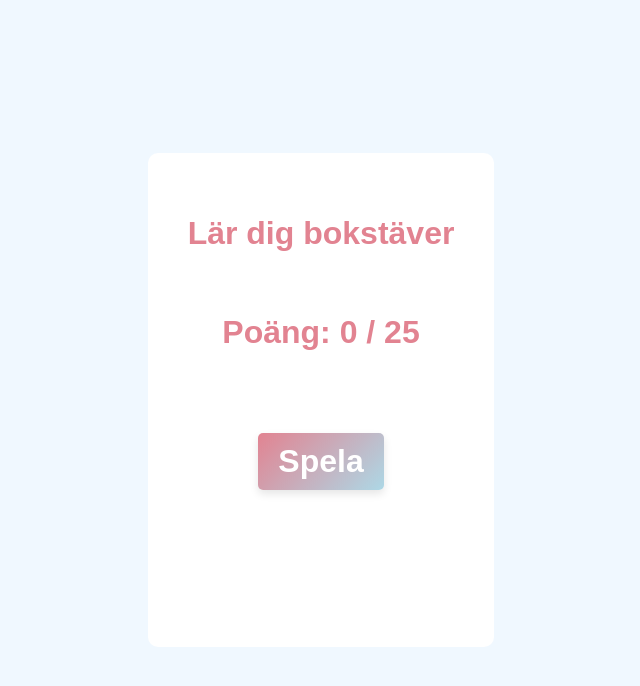
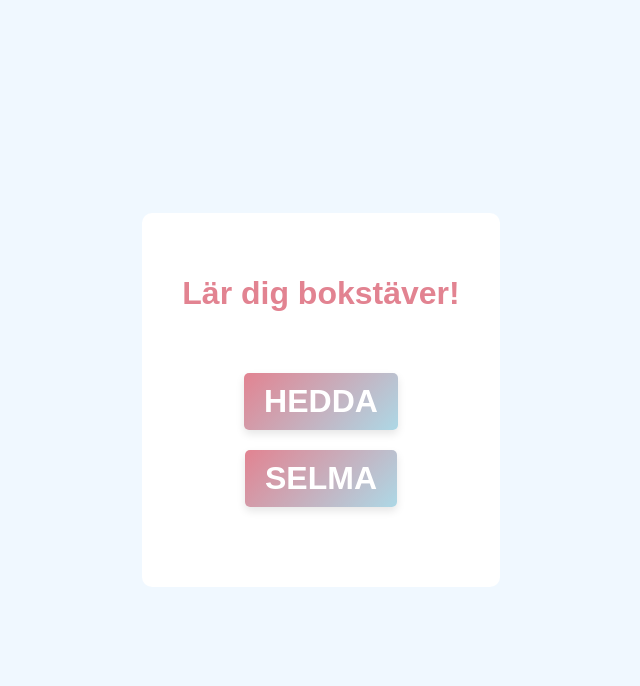
Before and after one commit to alterot/learn-letters, a React (Vite) app: page / in a window 1280 px wide. Shown: the top 686 px of the page, without its empty margins (319-959 px from the left). Built offline with nearby package versions, Linux system fonts and the light colour scheme.

Commit message:
fix correct screen

```diff
--- a/src/App.tsx
+++ b/src/App.tsx
@@ -1,11 +1,23 @@
+import { useState } from 'react';
 import './App.css';
 import Game from './components/Game';
+import GameModeSelection from './components/GameModeSelection';
 
 export default function App() {
+  const [gameMode, setGameMode] = useState<'easy' | 'hard' | null>(null);
+
+  const handleSelectMode = (mode: 'easy' | 'hard') => {
+    setGameMode(mode);
+  };
+
   return (
     <div className="header-container">
-      <h1>Lär dig bokstäver</h1>
-      <Game />
+      <h1>Lär dig bokstäver!</h1>
+      {gameMode === null ? (
+        <GameModeSelection onSelectMode={handleSelectMode} />
+      ) : (
+        <Game gameMode={gameMode} />
+      )}
     </div>
   );
 }
--- a/src/components/Game.tsx
+++ b/src/components/Game.tsx
@@ -1,4 +1,4 @@
-import { useState, useEffect } from 'react';
+import React, { useState, useEffect, useCallback } from 'react';
 import { images } from './Images';
 import GameUI from './GameUI';
 import correctSound from '../sounds/correct.wav';
@@ -7,7 +7,11 @@ import incorrectSound from '../sounds/incorrect.wav';
 const correctAudio = new Audio(correctSound);
 const incorrectAudio = new Audio(incorrectSound);
 
-const Game: React.FC = () => {
+interface GameProps {
+  gameMode: 'easy' | 'hard';
+}
+
+const Game: React.FC<GameProps> = ({ gameMode }) => {
   const [image, setImage] = useState<string | null>(null);
   const [feedback, setFeedback] = useState<string | null>(null);
   const [score, setScore] = useState<number>(0);
@@ -35,17 +39,11 @@ const Game: React.FC = () => {
     setRemainingImages(images); // Initialize remaining images
   };
 
-  useEffect(() => {
-    if (gameStarted && !gameFinished) {
-      continueGame();
-    }
-  }, [gameStarted, gameFinished]);
-
-  const continueGame = () => {
+  const continueGame = useCallback(() => {
     if (remainingImages.length === 0) {
       setGameFinished(true);
       setGameStarted(false);
-      setFeedback('Congratulations! You\'ve guessed all the images correctly! 🎉');
+      setFeedback('GRATTIS! Du klarade alla bilderna! 🎉');
       setGameCompletedBefore(true); // Update gameCompletedBefore when game is finished
       return;
     }
@@ -55,9 +53,16 @@ const Game: React.FC = () => {
     setFeedback(null);
     setShowContinue(false);
     setUserInput(''); // Reset user input
-  };
+  }, [remainingImages]);
 
-  const handleKeyPress = (event: KeyboardEvent) => {
+  useEffect(() => {
+    if (gameStarted && !gameFinished && image === null) {
+      continueGame();
+    }
+  }, [gameStarted, gameFinished, image, continueGame]);
+
+
+  const handleKeyPress = useCallback((event: KeyboardEvent) => {
     const key = event.key.toUpperCase();
     if (key === 'ENTER') {
       if (!gameStarted) {
@@ -66,13 +71,16 @@ const Game: React.FC = () => {
         continueGame();
       } else if (gameFinished) {
         startGame(); // Restart the game if it is finished
-      }
-      return;
-    }
-    setUserInput(key);
-    if (image && !gameFinished) {
+      } else if (image) {
         const currentImage = images.find(img => img.src === image);
-      if (currentImage && key === currentImage.name[0].toUpperCase()) {
+        if (currentImage) {
+          if (gameMode === 'easy' && userInput.toLowerCase() === currentImage.name[0].toLowerCase()) {
+            setFeedback('Correct!');
+            setScore(prevScore => prevScore + 1);
+            setRemainingImages(prevImages => prevImages.filter(img => img.src !== image)); // Remove correctly guessed image
+            setShowContinue(true);
+            correctAudio.play(); // Play correct sound
+          } else if (gameMode === 'hard' && userInput.toLowerCase() === currentImage.name.toLowerCase()) {
             setFeedback('Correct!');
             setScore(prevScore => prevScore + 1);
             setRemainingImages(prevImages => prevImages.filter(img => img.src !== image)); // Remove correctly guessed image
@@ -84,7 +92,11 @@ const Game: React.FC = () => {
             incorrectAudio.play(); // Play incorrect sound
           }
         }
-  };
+      }
+      return;
+    }
+    setUserInput(prevInput => prevInput + key);
+  }, [gameStarted, showContinue, gameFinished, image, gameMode, userInput, continueGame]);
 
   useEffect(() => {
     if (!gameFinished) {
@@ -95,7 +107,7 @@ const Game: React.FC = () => {
     return () => {
       window.removeEventListener('keydown', handleKeyPress);
     };
-  }, [image, gameFinished, showContinue, gameStarted]);
+  }, [handleKeyPress, gameFinished]);
 
   return (
     <GameUI
@@ -109,6 +121,7 @@ const Game: React.FC = () => {
       gameCompletedBefore={gameCompletedBefore}
       userInput={userInput}
       gameFinished={gameFinished} // Pass gameFinished state
+      gameMode={gameMode} // Pass gameMode state
     />
   );
 };
--- /dev/null
+++ b/src/components/GameModeSelection.tsx
@@ -0,0 +1,16 @@
+import React from 'react';
+
+interface GameModeSelectionProps {
+  onSelectMode: (mode: 'easy' | 'hard') => void;
+}
+
+const GameModeSelection: React.FC<GameModeSelectionProps> = ({ onSelectMode }) => {
+  return (
+    <div className="game-mode-selection">
+      <button onClick={() => onSelectMode('easy')}>HEDDA</button>
+      <button onClick={() => onSelectMode('hard')}>SELMA</button>
+    </div>
+  );
+};
+
+export default GameModeSelection;
--- a/src/components/GameUI.tsx
+++ b/src/components/GameUI.tsx
@@ -12,9 +12,10 @@ interface GameUIProps {
   gameCompletedBefore: boolean;
   userInput: string;
   gameFinished: boolean; // Add gameFinished prop
+  gameMode: 'easy' | 'hard'; // Add gameMode prop
 }
 
-const GameUI: React.FC<GameUIProps> = ({ score, image, feedback, showContinue, onStart, onContinue, gameStarted, gameCompletedBefore, userInput, gameFinished }) => {
+const GameUI: React.FC<GameUIProps> = ({ score, image, feedback, showContinue, onStart, onContinue, gameStarted, gameCompletedBefore, userInput, gameFinished, gameMode }) => {
   return (
     <div>
       <h1 className="score-container">Poäng: {score} / {images.length}</h1>
@@ -26,24 +27,12 @@ const GameUI: React.FC<GameUIProps> = ({ score, image, feedback, showContinue, o
       {gameFinished && <p>🎉GRATTIS du klarade det!🎉</p>}
       {!gameStarted && (
         <button onClick={onStart}>
-          {gameCompletedBefore ? 'Spela igen' : 'Spela'}
+          {gameCompletedBefore ? 'SPELA IGEN' : 'SPELA'}
         </button>
       )}
-      <button
-        onClick={onContinue}
-        style={{
-          backgroundColor: '#add8e6',
-          color: '#fff',
-          padding: '10px 20px',
-          border: 'none',
-          borderRadius: '5px',
-          cursor: 'pointer',
-          marginTop: '10px',
-          visibility: showContinue && !gameFinished ? 'visible' : 'hidden',
-        }}
-      >
-        NÄSTA
-      </button>
+      {showContinue && !gameFinished && (
+        <button onClick={onContinue}>NÄSTA</button>
+      )}
       {gameStarted && (
         <input
           type="text"
@@ -56,7 +45,7 @@ const GameUI: React.FC<GameUIProps> = ({ score, image, feedback, showContinue, o
             fontWeight: 'bold',
             textAlign: 'center',
             textTransform: 'uppercase',
-            width: '2em',
+            width: gameMode === 'easy' ? '2em' : 'auto',
             margin: '20px 0',
             backgroundColor: '#f0f8ff',
             color: '#333333',
```
Lines whose indentation alone changed are shown as unchanged.
